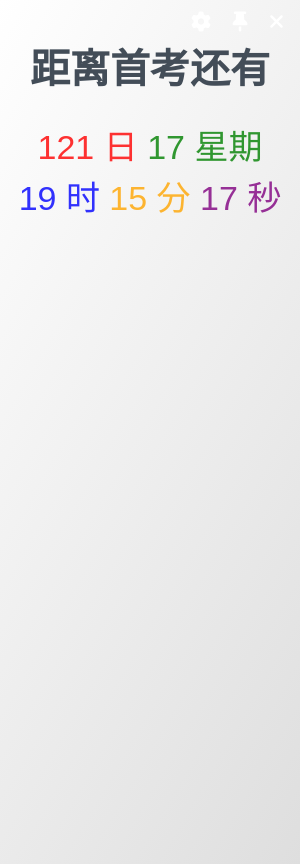
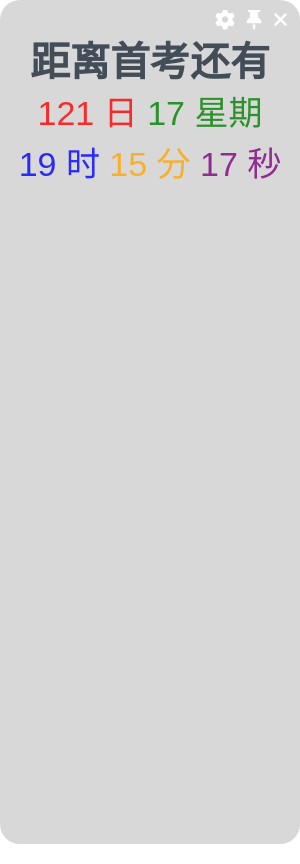
Before and after one commit to ChaoMixian/YetAnotherCountdownTimer, an Electron app: page src/index.html in a window 300 px wide. Drawn offline with Linux system fonts and the light colour scheme; no server answers.

Commit message:
v1.0.2 update

```diff
--- a/package.json
+++ b/package.json
@@ -1,6 +1,6 @@
 {
   "name": "yet-another-countdown-timer",
-  "version": "1.0.1",
+  "version": "1.0.2",
   "description": "Yet another desktop countdown timer.",
   "main": "src/main.js",
   "scripts": {
--- a/src/index.html
+++ b/src/index.html
@@ -1,5 +1,6 @@
 <!DOCTYPE html>
 <html lang="en">
+
 <head>
     <meta charset="UTF-8">
     <meta name="viewport" content="width=device-width, initial-scale=1.0">
@@ -7,8 +8,9 @@
     <link rel="stylesheet" href="styles.css">
     <link rel="stylesheet" href="all.min.css">
 </head>
+
 <body>
-  <div id="drag-area">
+    <div id="win">
         <div id="controls">
             <button id="settings"><i class="fas fa-gear"></i></button> <!-- 设置图标 -->
             <button id="toggle-top"><i class="fas fa-thumbtack fa-fw"></i></button> <!-- 置顶图标 -->
@@ -19,4 +21,5 @@
         <script src="renderer.js"></script>
     </div>
 </body>
+
 </html>
--- a/src/main.js
+++ b/src/main.js
@@ -9,7 +9,7 @@ let isAlwaysOnTop = false;
 function createWindow() {
     mainWindow = new BrowserWindow({
     width: 300,
-    height: 260,
+    height: 200,
     frame: false, // 去掉窗口边框
     transparent: true, // 使窗口透明
     webPreferences: {
--- a/src/styles.css
+++ b/src/styles.css
@@ -1,23 +1,60 @@
-body {
-    overflow: hidden; /* 禁用滚动条 */
+* {
+    padding: 0;
+    margin: 0;
+    box-sizing: border-box;
+    /* 保持元素的大小一致，方便布局 */
+    overflow: hidden;
+    /* 禁用滚动条 */
+}
+
+html,body {
     font-family: Arial, sans-serif;
     text-align: center;
-    padding: 10px;
     margin: 0;
+    padding: 0;
+    width: 100%;
+    height: 100%;
+    border-radius: 20px;
+    /* 实现圆角效果 */
+    overflow: hidden;
+}
+
+body {
     display: flex;
-    flex-direction: column;
+    justify-content: center;
     align-items: center;
-    justify-content: center;
-    height: 100vh; /* 使用视口高度 */
-    background: linear-gradient(120deg, rgba(255, 255, 255, 0.8) 0%, rgba(200, 200, 200, 0.6) 100%);
+    width: 100%;
+    height: 100%;
+    padding-top: 0px;
     border-radius: 20px;
-    /* backdrop-filter: blur(10px);
-    -webkit-backdrop-filter: blur(10px); /* 模糊效果 */
+    /* 圆角 */
+    background-color: rgba(0, 0, 0, 0);
+    /* 完全透明背景 */
+    position: fixed;
+    overflow: hidden;
+    /* 确保内容不溢出圆角 */
 }
+
 
 h1 {
     font-size: 40px;
     color: #434d58;
+}
+
+/*win就是真正要被显示出来的窗口了*/
+#win {
+    width: 100%;
+    height: 100%;
+    overflow: hidden;
+    padding-top: 30px;
+    /*设置窗口背景为白色*/
+    background-color: rgba(200, 200, 200, 0.7);
+    /*圆角*/
+    border-radius: 20px;
+    /*阴影*/
+    box-shadow: 1px 1px 10px grey;
+    z-index: 0;
+    -webkit-app-region: drag;
 }
 
 #countdown {
@@ -31,28 +68,26 @@ h1 {
     position: absolute;
     top: 10px;
     right: 10px;
-    -webkit-app-region: no-drag; /* 排除按钮区域 */
-    z-index: 1; /* 确保按钮在最上层 */
-}
-
-#drag-area {
-    width: 100%;
-    height: 100%;
-    -webkit-app-region: drag; /* 使区域可拖动 */
-    z-index: 0; /* 确保拖动区域在按钮下方 */
+    -webkit-app-region: no-drag;
+    /* 排除按钮区域 */
+    z-index: 1;
+    /* 确保按钮在最上层 */
 }
 
 button {
-    background-color: transparent; /* 背景透明 */
+    background-color: transparent;
+    /* 背景透明 */
     border: none;
     color: #fff;
-    font-size: 20px; /* 图标大小 */
-    margin-left: 0px;
+    font-size: 20px;
+    /* 图标大小 */
+    margin-right: 2px;
     cursor: pointer;
 }
 
 button:hover {
-    color: #ddd; /* 鼠标悬停时颜色 */
+    color: #ddd;
+    /* 鼠标悬停时颜色 */
 }
 
 /* 颜色样式 */
```
Also changed, not shown: src/settings.html (+2 -0 lines), 1 other file. Lines whose indentation alone changed are shown as unchanged.
